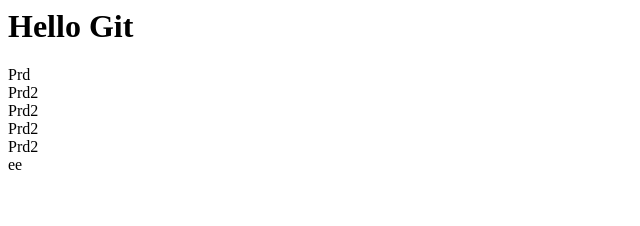
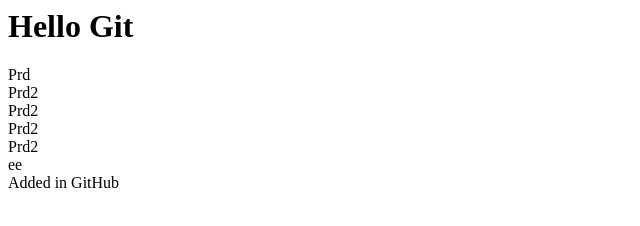
Before and after one commit to MichalKuracina/Test2, a plain HTML site: page index.html in a window 1280 px wide. Shown: the whole page, without its empty margins (0-640 px from the left). Drawn offline with Linux system fonts and the light colour scheme.

Commit message:
Added in GitHub
pedprdprd

```diff
--- a/index.html
+++ b/index.html
@@ -5,3 +5,4 @@
 <div>Prd2</div>
 <div>Prd2</div>
 <div>Prd2</div>ee
+<div>Added in GitHub</div>
```
